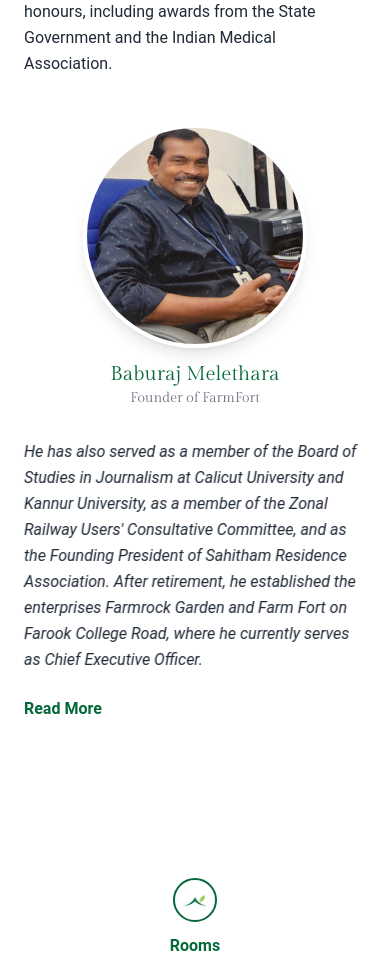
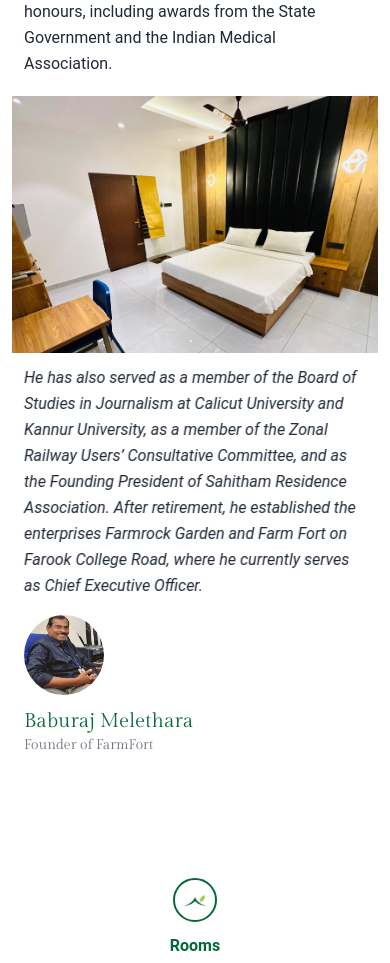
Before and after one commit to Vaavix-Digital/FarmFort, a React (Create React App) app: page / in a window 390 px wide. Shown: the part 2660-3623 px from the top of the page. Built offline with nearby package versions, Linux system fonts and the light colour scheme.

Commit message:
Revert "about farmfort"
This reverts commit 7681e610f6b3baf3c611ab6e750ae1c784c86126.

```diff
--- a/src/components/Homepage/AboutFarmFort.jsx
+++ b/src/components/Homepage/AboutFarmFort.jsx
@@ -8,13 +8,10 @@ const AboutFarmFort = () => {
   const founderTitleRef = useRef(null);
   const [bgSize, setBgSize] = useState('cover');
   const [bgPosition, setBgPosition] = useState('center');
-  const [isMobile, setIsMobile] = useState(false);
 
   useEffect(() => {
     const updateBgStyles = () => {
-      const width = window.innerWidth;
-      setIsMobile(width < 768);
-      if (width < 768) {
+      if (window.innerWidth < 768) {
         setBgSize('120% auto');
         setBgPosition('center 60%');
       } else {
@@ -77,10 +74,10 @@ const AboutFarmFort = () => {
   return (
     <div className="w-full px-3 py-12">
 
-      {/* Container with Background Image (Desktop) or Manager Image (Mobile) */}
+      {/* Background Image - FIXED */}
       <div
-        className={`relative w-full mx-auto h-[140vh] min-h-[700px] md:h-[85vh] md:min-h-[700px] lg:h-[80vh] lg:min-h-[900px] px-0.5 md:px-0 overflow-hidden ${!isMobile ? 'bg-cover bg-no-repeat' : ''}`}
-        style={!isMobile ? {
+        className="relative w-full bg-cover bg-no-repeat mx-auto h-[140vh] min-h-[700px] md:h-[85vh] md:min-h-[700px] lg:h-[80vh] lg:min-h-[900px] px-0.5 md:px-0 overflow-hidden"
+        style={{
           backgroundImage: "url('/Room1.jpeg')",
           backgroundSize: bgSize,
           backgroundPosition: bgPosition,
@@ -90,26 +87,8 @@ const AboutFarmFort = () => {
           backfaceVisibility: 'hidden',
           willChange: 'transform',
           backgroundRepeat: 'no-repeat',
-        } : {}}
+        }}
       >
-        {/* Manager Image - Mobile Only (Round Shape) - Centered in White Space */}
-        <div className="md:hidden absolute top-[58%] left-1/2 transform -translate-x-1/2 -translate-y-1/2 flex flex-col justify-center items-center z-20">
-          <div className="w-56 h-56 rounded-full overflow-hidden border-4 border-white shadow-lg mb-3">
-            <img
-              src="/manager.jpeg"
-              alt="Manager"
-              className="w-full h-full object-cover"
-            />
-          </div>
-          <div className="text-center mb-2">
-            <p className="text-[#056839] text-xl font-medium">
-              Baburaj Melethara
-            </p>
-            <p className="text-sm text-gray-500">
-              Founder of FarmFort
-            </p>
-          </div>
-        </div>
 
         {/* TOP LEFT BOX */}
         <div className="absolute top-0 left-0 w-full md:w-1/2 bg-white p-3 sm:p-4 z-10">
@@ -142,25 +121,17 @@ const AboutFarmFort = () => {
         </div>
 
         {/* BOTTOM RIGHT BOX */}
-        <div className="absolute bottom-8 md:bottom-0 right-0 w-full md:w-1/2 lg:w-2/5 bg-white p-3 sm:p-4 z-10">
+        <div className="absolute bottom-0 right-0 w-full md:w-1/2 lg:w-2/5 bg-white p-3 sm:p-4 z-10">
           <p
             ref={paragraphRef}
-            className="text-gray-800 text-base sm:text-base leading-relaxed mb-4 opacity-0 italic m-0 md:mt-0 -mt-2" style={{ fontFamily: '"Roboto", sans-serif' }}
+            className="text-gray-800 text-base sm:text-base leading-relaxed mb-4 opacity-0 italic m-0" style={{ fontFamily: '"Roboto", sans-serif' }}
           >
-           He has also served as a member of the Board of Studies in Journalism at Calicut University and Kannur University, as a member of the Zonal Railway Users' Consultative Committee, and as the Founding President of Sahitham Residence Association.
+           He has also served as a member of the Board of Studies in Journalism at Calicut University and Kannur University, as a member of the Zonal Railway Users’ Consultative Committee, and as the Founding President of Sahitham Residence Association.
 
 After retirement, he established the enterprises Farmrock Garden and Farm Fort on Farook College Road, where he currently serves as Chief Executive Officer.
           </p>
 
-          <a
-            href="#"
-            className="text-[#056839] font-semibold text-base hover:underline inline-block mt-2"
-            style={{ fontFamily: '"Roboto", sans-serif' }}
-          >
-            Read More
-          </a>
-
-          <div className="opacity-0 hidden md:block" ref={founderNameRef}>
+          <div className="opacity-0" ref={founderNameRef}>
             <div className="w-20 h-20 rounded-full overflow-hidden mb-3">
               <img
                 src="/manager.jpeg"
```
